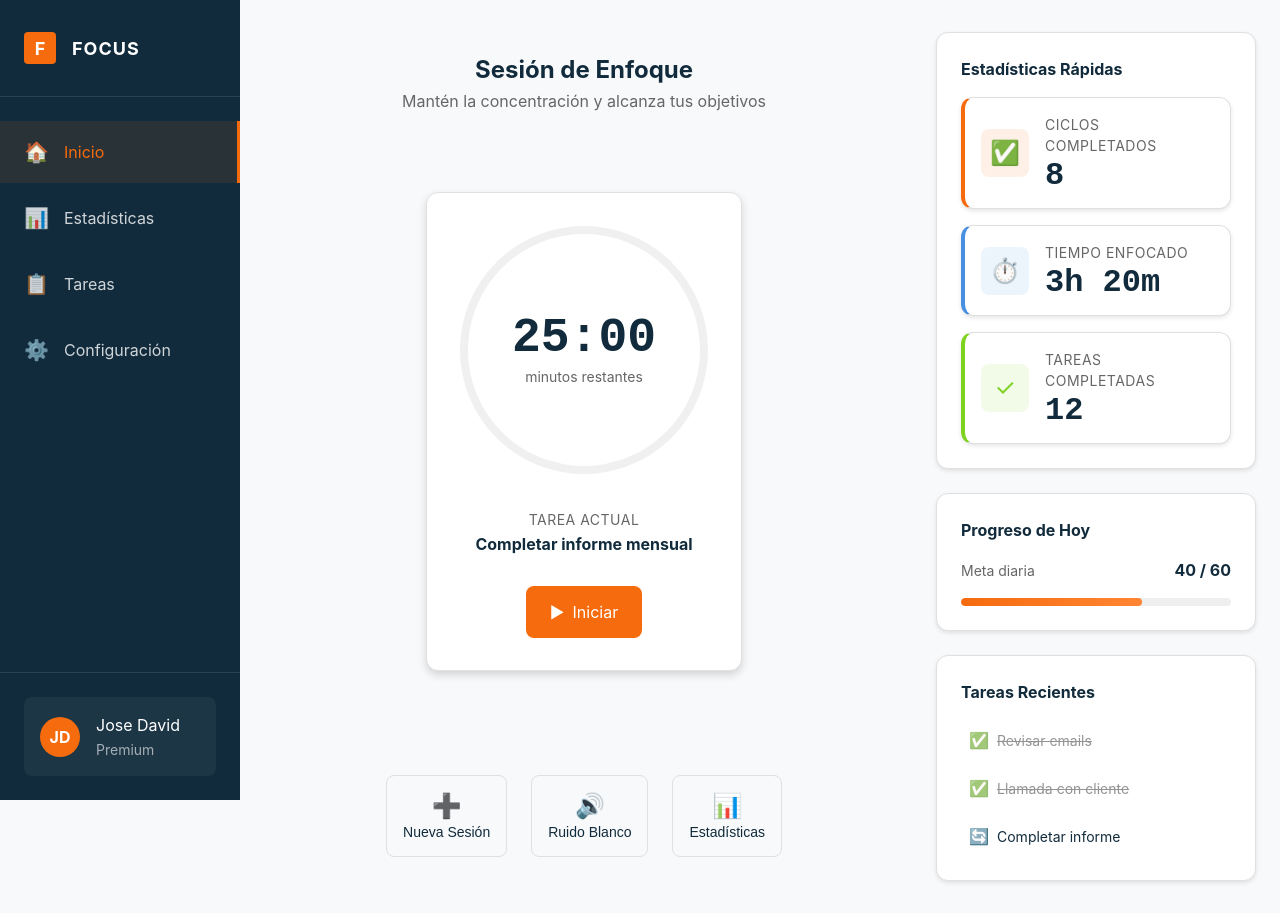
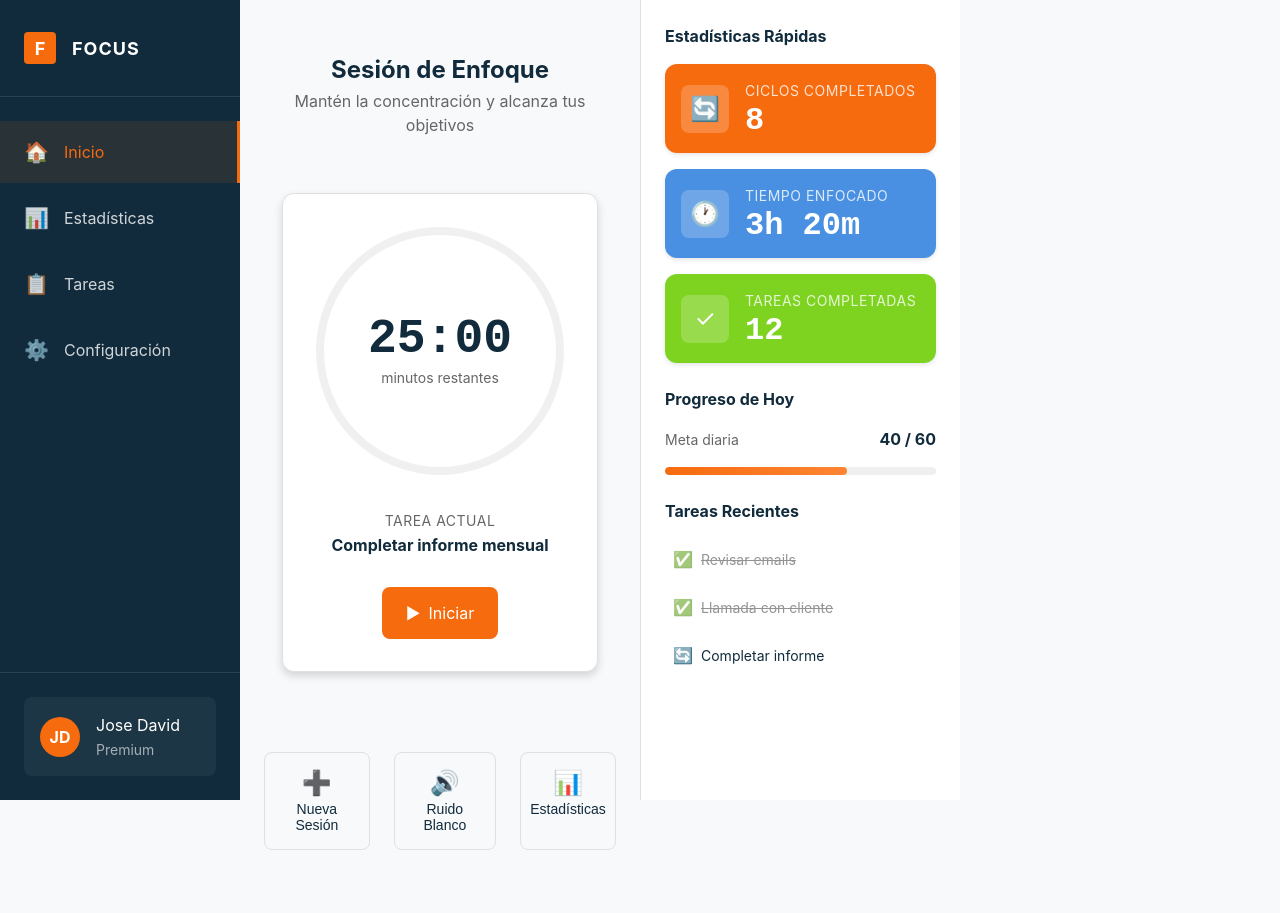
Before and after one commit to Migue765/ui-web-prototipo, an Angular app in the folder focus/: page / in a window 1280 px wide. After the commit the page ends 874 px from the top, so only its background shows below. Built offline with nearby package versions, Linux system fonts and the light colour scheme.

Commit message:
update home page

```diff
--- a/focus/src/app/app.html
+++ b/focus/src/app/app.html
@@ -31,8 +31,9 @@
                 </div>
             </section>
 
-            <!-- Right Column - Stats -->
+            <!-- Right Column - Unified Stats Panel -->
             <aside class="right-column">
+                <div class="stats-panel">
                     <!-- Quick Stats -->
                     <div class="quick-stats-section">
                         <h3 class="stats-title">Estadísticas Rápidas</h3>
@@ -43,8 +44,8 @@
                     </div>
 
                     <!-- Today's Progress -->
-                <div class="progress-card">
-                    <h3 class="card-title">Progreso de Hoy</h3>
+                    <div class="progress-section">
+                        <h3 class="section-title">Progreso de Hoy</h3>
                         <div class="progress-content">
                             <div class="progress-item">
                                 <span class="progress-label">Meta diaria</span>
@@ -58,12 +59,13 @@
                     </div>
 
                     <!-- Recent Tasks -->
-                <div class="tasks-card">
-                    <h3 class="card-title">Tareas Recientes</h3>
+                    <div class="tasks-section">
+                        <h3 class="section-title">Tareas Recientes</h3>
                         <div class="tasks-list">
                             <div *ngFor="let task of recentTasks" class="task-item" [class.completed]="task.completed">
                                 <span class="task-icon">{{ task.icon }}</span>
                                 <span class="task-title">{{ task.title }}</span>
+                            </div>
                         </div>
                     </div>
                 </div>
--- a/focus/src/app/app.scss
+++ b/focus/src/app/app.scss
@@ -7,18 +7,21 @@
 .main-content {
     flex: 1;
     margin-left: 240px; // Sidebar width
+    margin-right: 320px; // Right panel width - igual que el sidebar
     min-height: 100vh;
     background: var(--bg-secondary);
 }
 
 .content-area {
     display: flex;
-    gap: var(--spacing-xl);
-    padding: var(--spacing-xl) var(--spacing-lg);
-    max-width: 1400px;
-    margin: 0 auto;
+    gap: 0;
+    padding: 0;
+    max-width: none;
+    margin: 0;
     width: 100%;
     min-height: 100vh;
+    height: 100vh;
+    /* Altura fija para asegurar que ocupe toda la pantalla */
 }
 
 .central-column {
@@ -27,6 +30,8 @@
     flex-direction: column;
     gap: var(--spacing-xl);
     max-width: 800px;
+    padding: var(--spacing-xl) var(--spacing-lg);
+    /* Padding interno para la columna central */
 }
 
 .page-header {
@@ -51,18 +56,29 @@
 
 .right-column {
     width: 320px;
+    flex-shrink: 0;
+    min-height: 100vh;
+    /* Altura completa */
+}
+
+.stats-panel {
+    background: var(--bg-primary);
+    border-radius: 0;
+    padding: var(--spacing-lg);
+    box-shadow: none;
+    border: none;
+    border-left: 1px solid var(--border-light);
     display: flex;
     flex-direction: column;
     gap: var(--spacing-lg);
-    flex-shrink: 0;
+    height: 100vh;
+    /* Altura exacta de la pantalla */
+    overflow-y: auto;
+    /* Scroll si el contenido es muy largo */
 }
 
 .quick-stats-section {
-    background: var(--bg-primary);
-    border-radius: var(--radius-large);
-    padding: var(--spacing-lg);
-    box-shadow: var(--shadow-light);
-    border: 1px solid var(--border-light);
+    /* No background or border - part of the unified panel */
 }
 
 .stats-title {
@@ -78,16 +94,12 @@
     gap: var(--spacing-md);
 }
 
-.progress-card,
-.tasks-card {
-    background: var(--bg-primary);
-    border-radius: var(--radius-large);
-    padding: var(--spacing-lg);
-    box-shadow: var(--shadow-light);
-    border: 1px solid var(--border-light);
+.progress-section,
+.tasks-section {
+    /* These are now part of the unified stats-panel */
 }
 
-.card-title {
+.section-title {
     font-size: var(--font-size-body);
     font-weight: var(--font-weight-bold);
     color: var(--text-primary);
@@ -214,78 +226,4 @@
     font-weight: var(--font-weight-regular);
 }
 
-// Responsive Design
-@media (max-width: 1024px) {
-    .main-content {
-        margin-left: 200px;
-    }
-
-    .content-area {
-        flex-direction: column;
-        gap: var(--spacing-lg);
-    }
-
-    .central-column {
-        max-width: 100%;
-    }
-
-    .right-column {
-        width: 100%;
-        max-width: 600px;
-        margin: 0 auto;
-    }
-
-    .stats-cards {
-        display: grid;
-        grid-template-columns: repeat(3, 1fr);
-        gap: var(--spacing-md);
-    }
-}
-
-@media (max-width: 768px) {
-    .main-content {
-        margin-left: 0;
-    }
-
-    .content-area {
-        padding: var(--spacing-lg);
-    }
-
-    .page-header {
-        padding: var(--spacing-md) 0;
-    }
-
-    .stats-cards {
-        grid-template-columns: 1fr;
-    }
-
-    .quick-actions {
-        flex-wrap: wrap;
-        gap: var(--spacing-md);
-    }
-
-    .quick-action-btn {
-        flex: 1;
-        min-width: 60px;
-    }
-}
-
-@media (max-width: 480px) {
-    .content-area {
-        padding: var(--spacing-md);
-    }
-
-    .page-header {
-        padding: var(--spacing-sm) 0;
-    }
-
-    .progress-card,
-    .tasks-card,
-    .quick-stats-section {
-        padding: var(--spacing-md);
-    }
-
-    .quick-actions {
-        padding: var(--spacing-md) 0;
-    }
-}
+/* Desktop-only application - no responsive styles needed */
--- a/focus/src/app/app.ts
+++ b/focus/src/app/app.ts
@@ -27,14 +27,14 @@ export class AppComponent {
       type: 'completed',
       title: 'Ciclos Completados',
       value: '8',
-      icon: '✅',
+      icon: '🔄',
       color: 'var(--accent-orange)'
     },
     {
       type: 'time',
       title: 'Tiempo Enfocado',
       value: '3h 20m',
-      icon: '⏱️',
+      icon: '🕐',
       color: '#4A90E2'
     },
     {
--- a/focus/src/app/components/stats-card/stats-card.scss
+++ b/focus/src/app/components/stats-card/stats-card.scss
@@ -25,17 +25,50 @@
         padding: var(--spacing-xl);
     }
 
-    // Type variants
+    // Type variants with solid backgrounds
     &--completed {
-        border-left: 4px solid var(--accent-orange);
+        background: var(--accent-orange);
+        color: var(--white);
+        border: none;
+
+        .stats-title,
+        .stats-subtitle {
+            color: rgba(255, 255, 255, 0.8);
+        }
+
+        .stats-value {
+            color: var(--white);
+        }
     }
 
     &--time {
-        border-left: 4px solid #4A90E2;
+        background: #4A90E2;
+        color: var(--white);
+        border: none;
+
+        .stats-title,
+        .stats-subtitle {
+            color: rgba(255, 255, 255, 0.8);
+        }
+
+        .stats-value {
+            color: var(--white);
+        }
     }
 
     &--tasks {
-        border-left: 4px solid #7ED321;
+        background: #7ED321;
+        color: var(--white);
+        border: none;
+
+        .stats-title,
+        .stats-subtitle {
+            color: rgba(255, 255, 255, 0.8);
+        }
+
+        .stats-value {
+            color: var(--white);
+        }
     }
 
     &--progress {
@@ -66,18 +99,18 @@
     flex-shrink: 0;
 
     &--completed {
-        background: rgba(246, 107, 14, 0.1);
-        color: var(--accent-orange);
+        background: rgba(255, 255, 255, 0.2);
+        color: var(--white);
     }
 
     &--time {
-        background: rgba(74, 144, 226, 0.1);
-        color: #4A90E2;
+        background: rgba(255, 255, 255, 0.2);
+        color: var(--white);
     }
 
     &--tasks {
-        background: rgba(126, 211, 33, 0.1);
-        color: #7ED321;
+        background: rgba(255, 255, 255, 0.2);
+        color: var(--white);
     }
 
     &--progress {
```
Lines whose indentation alone changed are shown as unchanged.
